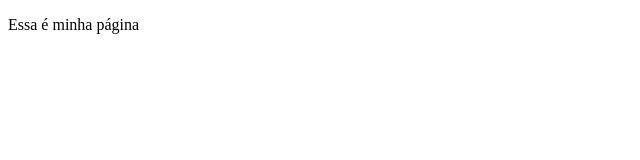
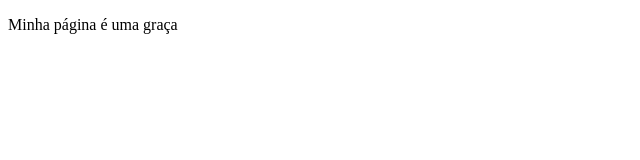
Before and after one commit to jordanagondim/gama-no-github, a plain HTML site: page index.html in a window 1280 px wide. Shown: the full height of the page, 0-640 px from the left. Drawn offline with Linux system fonts and the light colour scheme.

Commit message:
Arquivo index.html atualizado novamente

```diff
--- a/index.html
+++ b/index.html
@@ -2,9 +2,9 @@
 <html>
   <head>
     <meta charset="utf-8">
-    <title>Minha página de teste</title>
+    <title>Página para ser felix</title>
   </head>
   <body>
-    <p>Essa é minha página</p>
+    <p>Minha página é uma graça</p>
   </body>
 </html>
```
